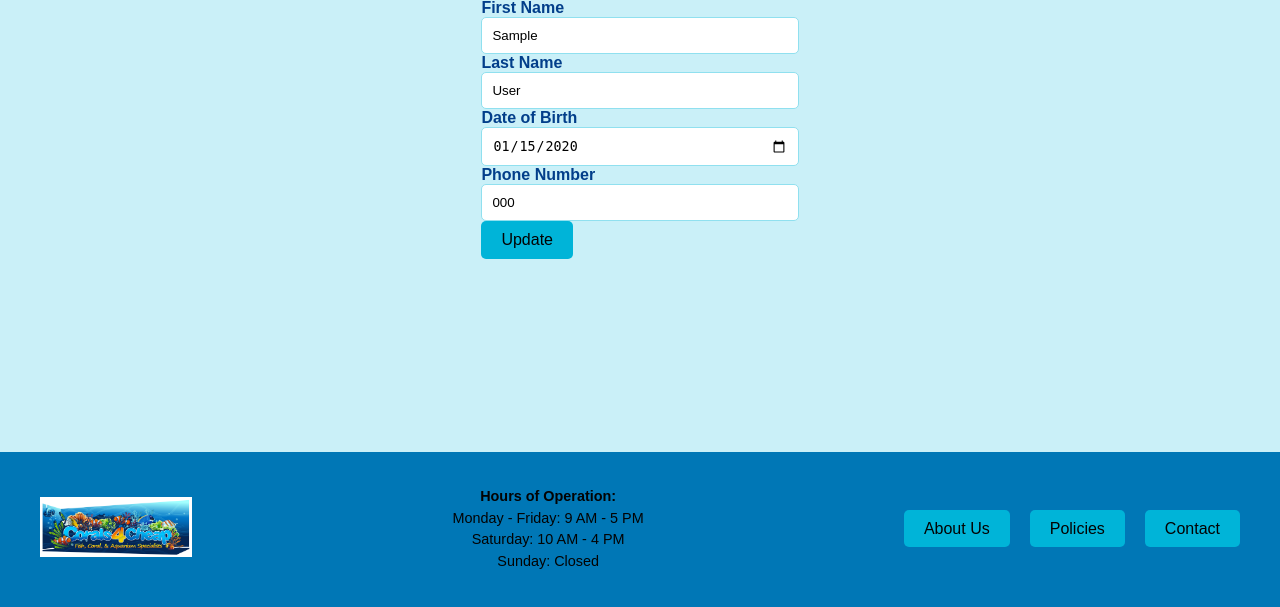
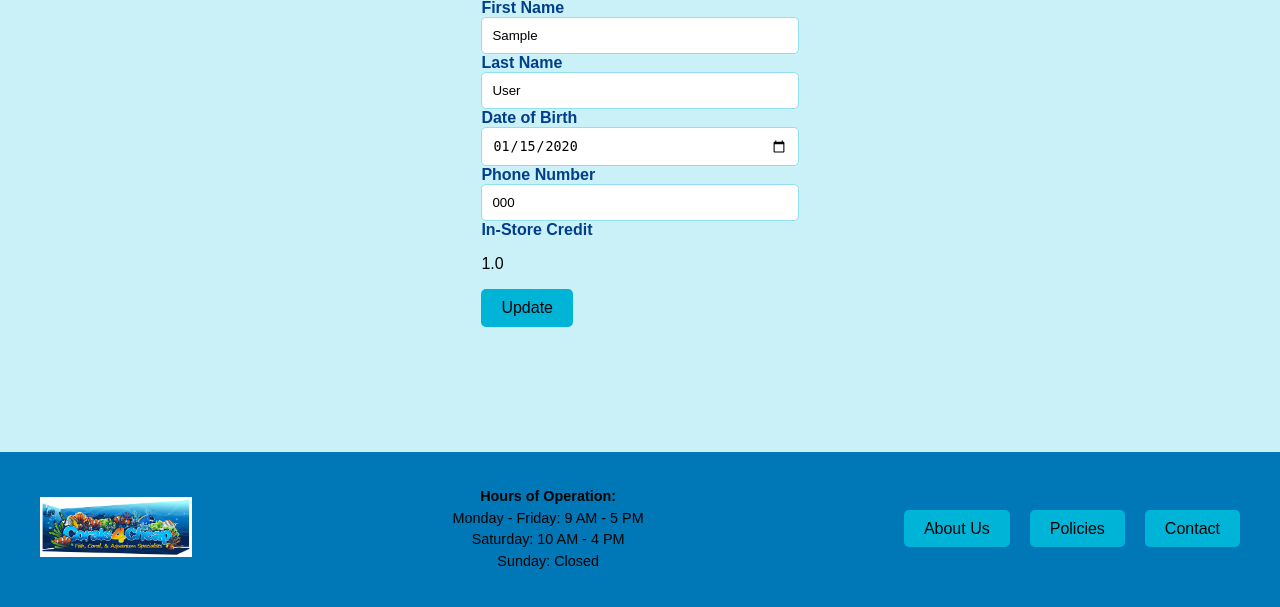
Before and after one commit to cmbfuqua/CoralClient, a Flask app: page /edit_user in a window 1280 px wide. Shown: the part 193-800 px from the top of the page. Run offline with Flask 3, Linux system fonts and the light colour scheme; a user stored in the database is signed in; tables that the repository leaves empty hold one stand-in row (values such as "Sample post"); some libraries are stand-ins or nearby versions.

Commit message:
added in-store credit to user profile

```diff
--- a/ConsignmentProject/app.py
+++ b/ConsignmentProject/app.py
@@ -94,6 +94,7 @@ def edit_user():
         current_user.last_name = form.last_name.data
         current_user.dob = form.dob.data
         current_user.phone_number = form.phone_number.data
+        current_user.in_store_credit = form.in_store_credit.data
         db.session.commit()
         flash('Your profile has been updated!', 'success')
         return redirect(url_for('home'))
--- a/ConsignmentProject/templates/edit_user.html
+++ b/ConsignmentProject/templates/edit_user.html
@@ -54,7 +54,14 @@
     </div>
 
     <div class="form-group">
+        <label>In-Store Credit</label>
+        <p class="form-control" readonly>{{ current_user.in_store_credit }}</p>
+    </div>
+
+    <div class="form-group">
         <button type="submit" class="btn btn-primary">Update</button>
     </div>
+
+
 </form>
 {% endblock %}
```
